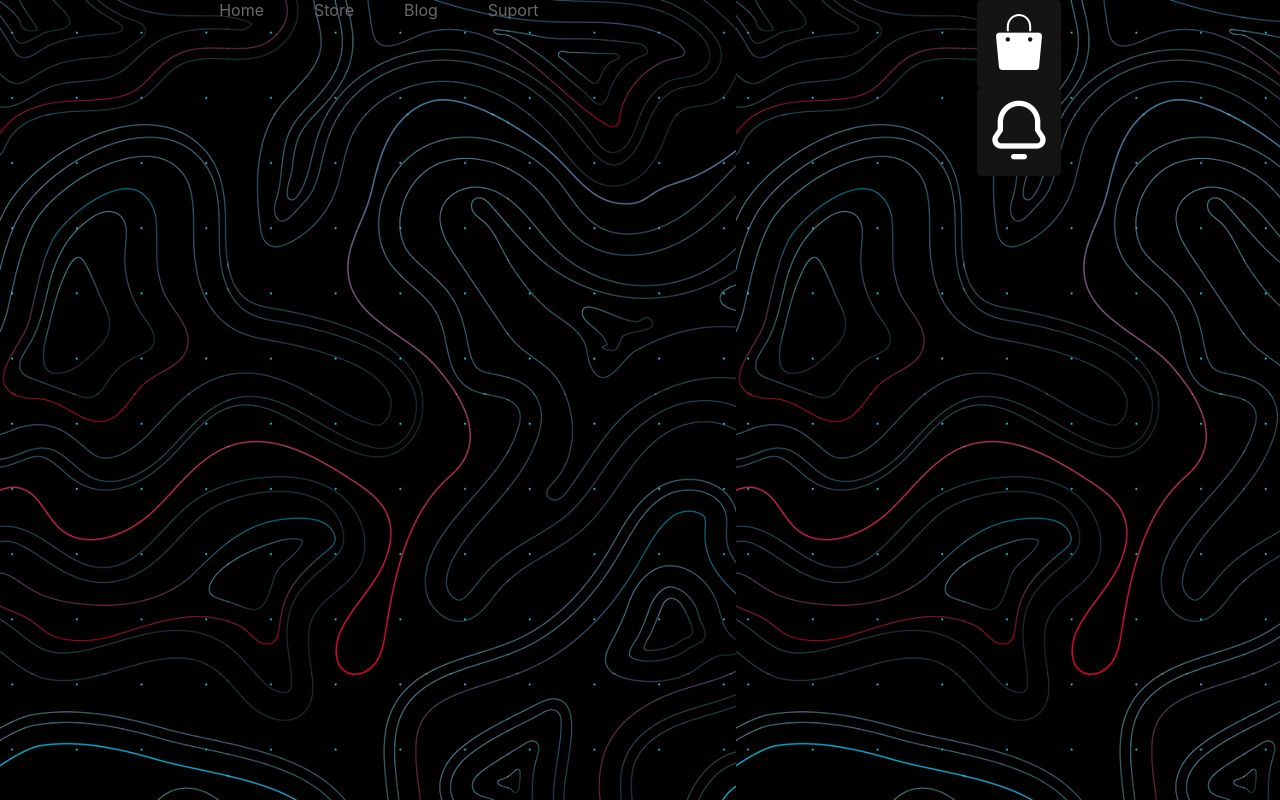
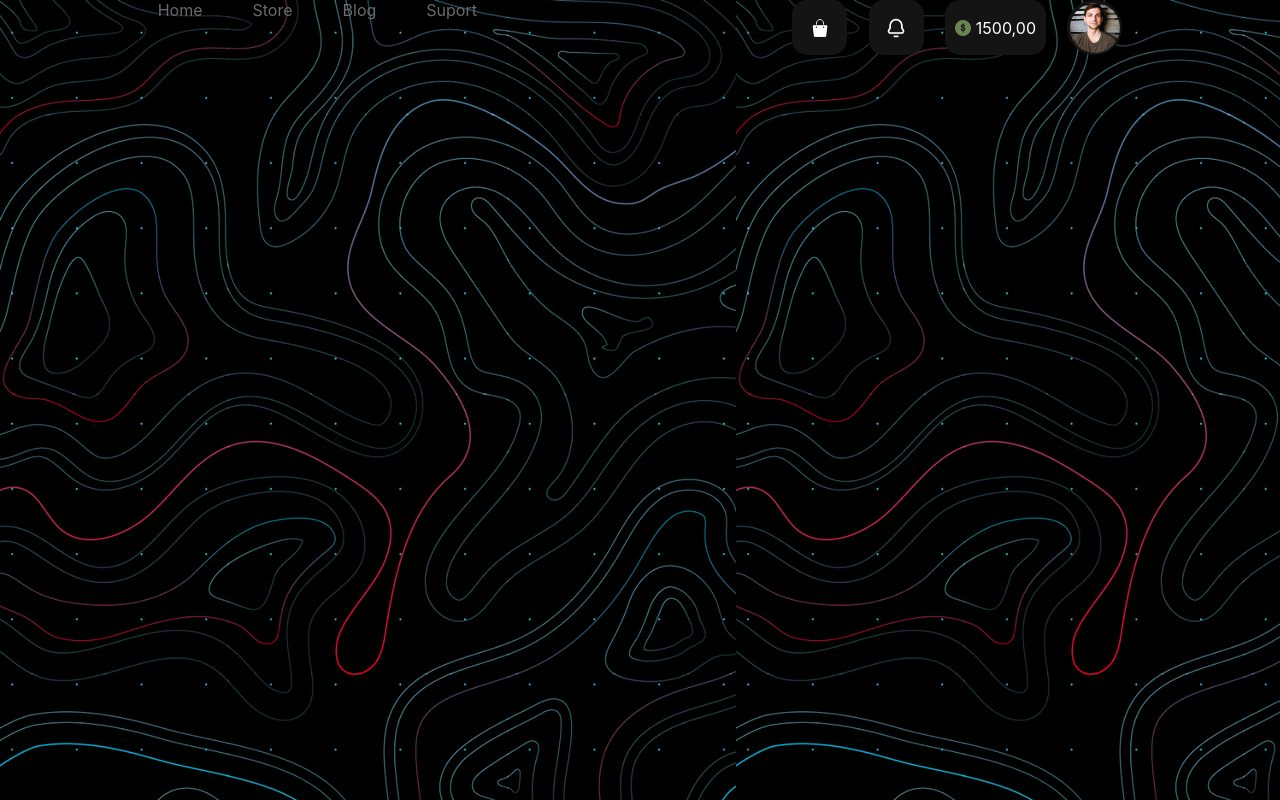
Before and after one commit to ankle-code/first-store, a React (Create React App) app: page / in a window 1280 px wide. Built offline with nearby package versions, Linux system fonts and the light colour scheme.

Commit message:
Finalização do componente Info - Aula02

```diff
--- /dev/null
+++ b/src/componets/Avatar/index.tsx
@@ -0,0 +1,15 @@
+import './style.css'
+
+type AvatarProps = {
+  src: string
+}
+
+const Avatar = (props: AvatarProps) => {
+    return (
+      <div className='Avatar__border'>
+        <div className='Avatar' style={{backgroundImage: `url(${props.src})`}}></div>
+      </div>
+    )
+}
+
+export default Avatar
--- /dev/null
+++ b/src/componets/Avatar/style.css
@@ -0,0 +1,14 @@
+.Avatar {
+    width: 50px;
+    height: 50px;
+    background-size: cover;
+    background-repeat: no-repeat;
+    background-position: center;
+    border-radius: 50%;
+}
+
+.Avatar__border {
+    padding: 2.5px;
+    background-color: #141414;
+    border-radius: 50%;
+}
--- a/src/componets/Border/style.css
+++ b/src/componets/Border/style.css
@@ -1,5 +1,9 @@
 .Border {
-    padding: 10px;
-    border-radius: 5px;
-    background-color:  #141414;
+    padding: 12px 0px;
+    border-radius: 15px;
+    background-color: #141414;
+    display: flex;
+    justify-content: center;
+    align-items: center;
+    min-width: 55px;
 }
--- a/src/componets/Icon/index.tsx
+++ b/src/componets/Icon/index.tsx
@@ -1,9 +1,19 @@
+import './style.css'
+
 type IconProps = {
     src: string
+    width?: string
+    height?: string
 }
 
 const Icon = (props: IconProps) => {
-    return <img src={props.src} />
+    const getIconSize = () => {
+        if(props.width || props.height) {
+            return {width: props.width, height: props.height}
+        }
+    }
+
+    return <div style={{backgroundImage: `url(${props.src})`, ...getIconSize()}} className="Icon"></div>
 }
 
 export default Icon
--- a/src/componets/Icon/style.css
+++ b/src/componets/Icon/style.css
@@ -0,0 +1,6 @@
+.Icon {
+    width: 20px;
+    height: 20px;
+    background-repeat: no-repeat;
+    background-size: contain;
+}
--- a/src/componets/Info/index.tsx
+++ b/src/componets/Info/index.tsx
@@ -3,6 +3,9 @@ import Border from "../Border"
 import Icon from '../Icon'
 import BagIcon from '../../assets/icons/bag-icon.png'
 import BellIcon from '../../assets/icons/bell-icon.png'
+import DollarIcon from '../../assets/icons/dollar-icon.png'
+import Avatar from '../Avatar'
+import AvatarImage from '../../assets/images/avatar.jpg'
 
 const Info = () => {
     return (
@@ -13,6 +16,13 @@ const Info = () => {
         <Border>
           <Icon src={BellIcon} />
         </Border>
+        <Border>
+          <div className='Info__money'>
+            <Icon src={DollarIcon} width="16px" height='16px'/>
+            <span>1500,00</span>
+          </div>
+        </Border>
+        <Avatar src={AvatarImage} />
       </div>
     )
 }
--- a/src/componets/Info/style.css
+++ b/src/componets/Info/style.css
@@ -1,3 +1,14 @@
 .Info {
+    display: flex;
+    height: 55px;
+    width: 330px;
+    justify-content: space-between;
+}
 
+.Info__money {
+    display: flex;
+    padding: 10px;
+    align-items: center;
+    color: white;
+    gap: 5px
 }
```
Also changed, not shown: src/assets/icons/dollar-icon.png (added), src/assets/images/avatar.jpg (added).
